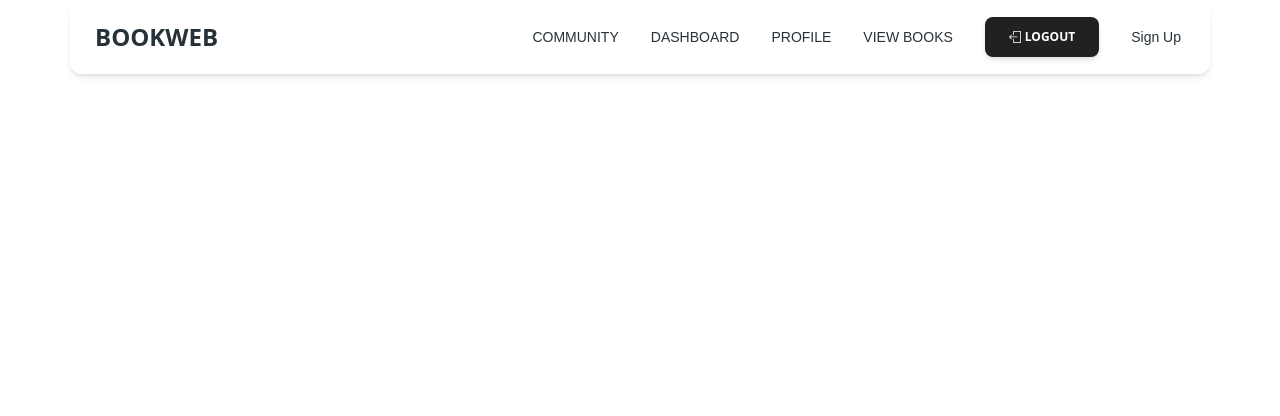
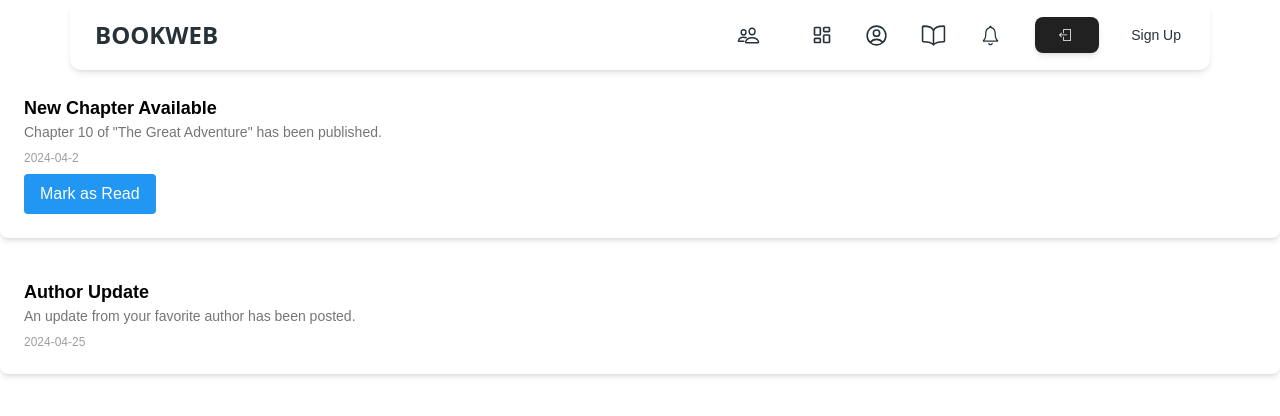
Before and after one commit to AllenBastian/BookWeb, a React (Create React App) app: page /inbox in a window 1280 px wide. Shown: the top 416 px of the page. Built offline with nearby package versions, Linux system fonts and the light colour scheme; no server answers; the database is empty; sample sign-in values are in the browser's storage.

Commit message:
Inbox basic component structure

```diff
--- a/src/App.js
+++ b/src/App.js
@@ -14,6 +14,7 @@ import { BrowserRouter,Route,Routes } from "react-router-dom";
 
 import { IsSignedUpProvider } from "./context/Context";
 import "./App.css";
+import Inbox from "./pages/inbox";
 
 function App() {
   return (
@@ -31,6 +32,7 @@ function App() {
           <Route path="/userprofile" element={<Protected><UserProfile /></Protected>} />
           <Route path="/forum/:id" element={<Protected><Postpage/></Protected>}/>
           <Route path="/chat" element={<Protected><Chat/></Protected>}/>
+          <Route path="/inbox" element={<Protected><Inbox/></Protected>}/>
         </Routes>
         </div>
       </IsSignedUpProvider>
--- a/src/components/Navb.js
+++ b/src/components/Navb.js
@@ -16,8 +16,12 @@ import {
   Button,
 } from "@material-tailwind/react";
 import { Bars3Icon, XMarkIcon } from "@heroicons/react/24/outline";
-
+import { IoPeopleOutline } from "react-icons/io5";
+import { LuLayoutDashboard } from "react-icons/lu";
+import { IoBookOutline } from "react-icons/io5";
 import { SlLogin, SlLogout } from "react-icons/sl"; // Importing SlLogin and SlLogout icons for login and logout
+import { HiOutlineUserCircle } from "react-icons/hi2";
+import { IoIosNotificationsOutline } from "react-icons/io";
 
 function NavList() {
   const { isSignedUp, setIsSignedUp } = useContext(IsSignedUpContext);
@@ -81,8 +85,9 @@ function NavList() {
             color="blue-gray"
             className="p-1 font-medium"
           >
-            <a href="/forum" className="flex items-center hover:text-blue-500 transition-colors ">
-              COMMUNITY
+            <a href="/forum">
+            <IoPeopleOutline size={23} className="mr-5 text-4x1 flex items-center" />
+
             </a>
           </Typography>
           <Typography
@@ -91,8 +96,8 @@ function NavList() {
             color="blue-gray"
             className="p-1 font-medium"
           >
-            <a href="/dashboard" className="flex items-center hover:text-blue-500 transition-colors ">
-              DASHBOARD
+            <a href="/dashboard">
+            <LuLayoutDashboard  size={20}/>
             </a>
           </Typography>
           <Typography
@@ -102,7 +107,7 @@ function NavList() {
             className="p-1 font-medium"
           >
             <a href="/userprofile" className="flex items-center hover:text-blue-500 transition-colors ">
-              PROFILE
+            <HiOutlineUserCircle size = {25}/>
             </a>
           </Typography>
 
@@ -113,11 +118,25 @@ function NavList() {
             className="p-1 font-medium"
           >
             <a href="/viewbooks" className="flex items-center hover:text-blue-500 transition-colors">
-              VIEW BOOKS
+            <IoBookOutline size={25}/>
+
+            </a>
+          </Typography>
+
+          <Typography
+            as="li"
+            variant="small"
+            color="blue-gray"
+            className="p-1 font-medium"
+          >
+            <a href="/inbox" className="flex items-center hover:text-blue-500 transition-colors">
+            <IoIosNotificationsOutline  size={25}/>
+
             </a>
           </Typography>
         </>
       )}
+
 
       <Typography
         as="li"
@@ -127,11 +146,11 @@ function NavList() {
       >
         {user === false ? (
           <Button onClick={login} className="flex font-myfont items-center hover:text-blue-500 transition-colors">
-            <SlLogin className="mr-1" /> Login
+            <SlLogin className="mr-1" />
           </Button>
         ) : (
           <Button onClick={logout} className="flex items-center  hover:text-blue-500 transition-colors">
-            <SlLogout className="mr-1" /> Logout
+            <SlLogout className="mr-1" />
           </Button>
         )}
       </Typography>
--- /dev/null
+++ b/src/components/notifcomp.js
@@ -0,0 +1,16 @@
+import React from 'react';
+
+const NotifComp = ({ title, description, date, read, markAsRead }) => {
+  return (
+    <div className={`notification ${read ? 'read' : 'unread'} bg-white rounded-lg shadow-md p-6 mb-4`}>
+      <div className="notification-content">
+        <h3 className="text-lg font-semibold">{title}</h3>
+        <p className="text-sm text-gray-600">{description}</p>
+        <p className="text-xs text-gray-500 mt-2">{date}</p>
+      </div>
+      {!read && <button className="mt-2 bg-blue-500 hover:bg-blue-600 text-white py-2 px-4 rounded" onClick={markAsRead}>Mark as Read</button>}
+    </div>
+  );
+};
+
+export default NotifComp;
--- a/src/pages/Homepage.js
+++ b/src/pages/Homepage.js
@@ -28,24 +28,44 @@ const Homepage = ()=>{
 
 <section className="pt-20 mb-8">
     <h2 className="text-2xl text-center text-gray-800 mb-8">How BookWeb Works</h2>
-    <div className="flex justify-center  mb-8 p-10 ">
-        <div className="flex  flex-col items-center mr-4">
-            <User className="text-3xl text-red-500 mr-2" />
-            <h3 className="text-x1 text-center text-500 p-5">1.  Login or Create Your Account</h3>
-        </div>
-        <div className="flex  flex-col items-center mr-4">
-            <Search className="text-3xl text-red-500 mr-2" />
-            <h3 className="text-x1 text-center text-500 p-5">2.  Search for and find your next dream book</h3>
-        </div>
-        <div className="flex  flex-col items-center mr-4">
-            <MessageCircle className="text-3xl text-red-500 mr-2" />
-            <h3 className="text-x1 text-center text-500 p-5">3.  Connect with the book owner via WebChat</h3>
-        </div>
-        <div className="flex ¯ß flex-col items-center ">
-            <BookOpen className="text-3xl text-red-500 mr-2" />
-            <h3 className="text-x1 text-center text-500 p-5">4.  Get the book and enjoy your reading!</h3>
-        </div>
+    <div className="flex justify-center mb-8 p-10 space-x-6">
+  <div className="relative flex flex-col items-center justify-center mt-6 text-gray-700 bg-white rounded-xl w-96 shadow-lg">
+    <div className="p-6">
+      <div className="flex items-center justify-center">
+        <User className="text-3xl text-red-500 mr-5" />
+      </div>
+      <h3 className="text-x1 text-center text-500 p-5">1. Login or Create Your Account</h3>
     </div>
+  </div>
+
+  <div className="relative flex flex-col items-center justify-center mt-6 text-gray-700 bg-white rounded-xl w-96 shadow-lg">
+    <div className="p-6">
+      <div className="flex items-center justify-center">
+        <Search className="text-3xl text-red-500 mr-2" />
+      </div>
+      <h3 className="text-x1 text-center text-500 p-5">2. Search for and find your next dream book</h3>
+    </div>
+  </div>
+
+  <div className="relative flex flex-col items-center justify-center mt-6 text-gray-700 bg-white rounded-xl w-96 shadow-lg">
+    <div className="p-6">
+      <div className="flex items-center justify-center">
+        <MessageCircle className="text-3xl text-red-500 mr-2" />
+      </div>
+      <h3 className="text-x1 text-center text-500 p-5">3. Connect with the book owner via WebChat</h3>
+    </div>
+  </div>
+
+  <div className="relative flex flex-col items-center justify-center mt-6 text-gray-700 bg-white rounded-xl w-96 shadow-lg">
+    <div className="p-6">
+      <div className="flex items-center justify-center">
+        <BookOpen className="text-3xl text-red-500 mr-2" />
+      </div>
+      <h3 className="text-x1 text-center text-500 p-5">4. Get the book and enjoy your reading!</h3>
+    </div>
+  </div>
+</div>
+
 </section>
 
       <section>
--- /dev/null
+++ b/src/pages/inbox.js
@@ -0,0 +1,50 @@
+import React, { useState } from 'react';
+import NotifComp from '../components/notifcomp';
+
+const Inbox = () => {
+  const [notifications, setNotifications] = useState([
+
+    {
+      id: 1,
+      title: 'New Chapter Available',
+      description: 'Chapter 10 of "The Great Adventure" has been published.',
+      date: '2024-04-2',
+      read: false,
+    },
+    {
+      id: 2,
+      title: 'Author Update',
+      description: 'An update from your favorite author has been posted.',
+      date: '2024-04-25',
+      read: true,
+    },
+    // Add more notification objects as needed
+  ]);
+
+  const markAsRead = (id) => {
+    const updatedNotifications = notifications.map((notification) =>
+      notification.id === id ? { ...notification, read: true } : notification
+    );
+    setNotifications(updatedNotifications);
+  };
+
+  return (
+    <div className="notification-inbox">
+
+      <ul>
+        {notifications.map((notification) => (
+          <NotifComp
+            key={notification.id}
+            title={notification.title}
+            description={notification.description}
+            date={notification.date}
+            read={notification.read}
+            markAsRead={() => markAsRead(notification.id)}
+          />
+        ))}
+      </ul>
+    </div>
+  );
+};
+
+export default Inbox;
```
